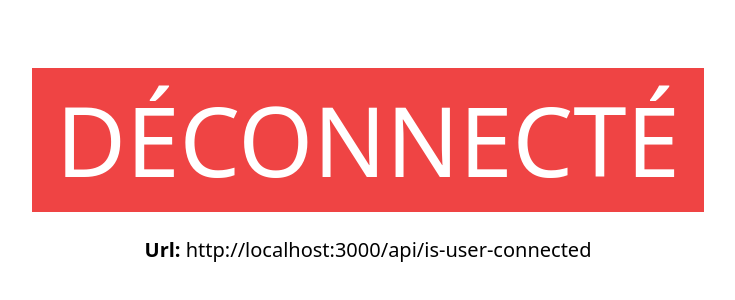
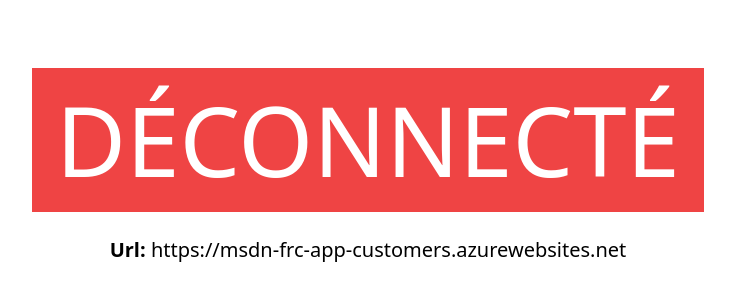
Before and after one commit to Dupflo/login-test, a Next.js app: page / in a window 1280 px wide. Shown: the part 222-522 px from the top of the page, without its empty margins (272-1007 px from the left). Built offline with nearby package versions, Linux system fonts and the light colour scheme; no server answers.

Commit message:
Add login portal

```diff
--- a/pages/index.js
+++ b/pages/index.js
@@ -11,7 +11,7 @@ const headers = {
 // const urlToTest =
 //   'https://loginval.aeroportsdeparis.fr/Adp.IdentityFederationV4.web/api/User/get-connected-user'
 
-const urlToTestRewrite = 'http://localhost:3000/api/is-user-connected' //check next.config.js
+const urlToTestRewrite = 'https://msdn-frc-app-customers.azurewebsites.net' //check next.config.js
 
 const url = urlToTestRewrite // add urlToTestRewrite or urlToTest
 
```
